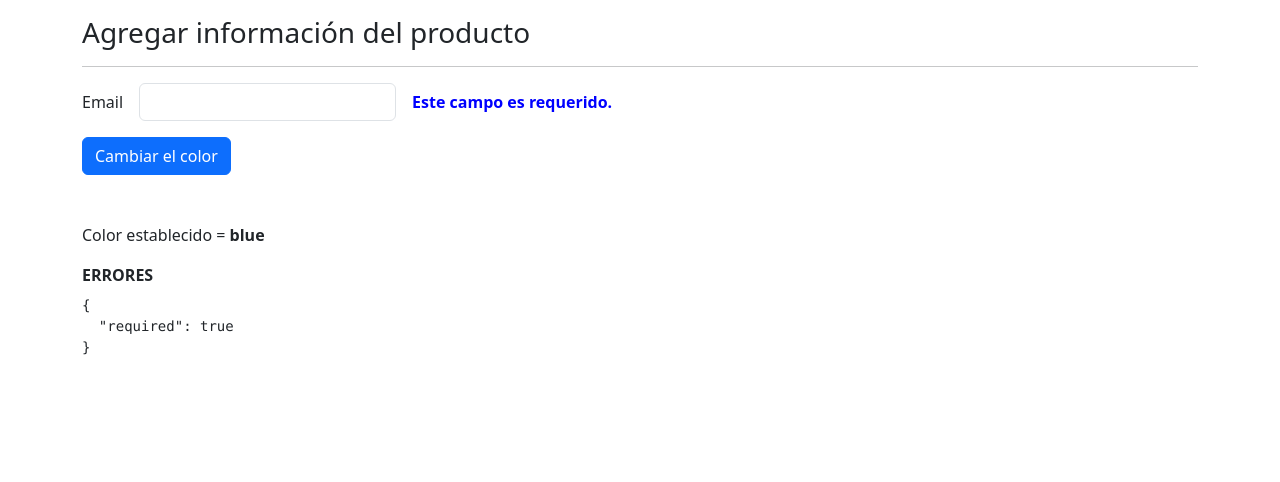
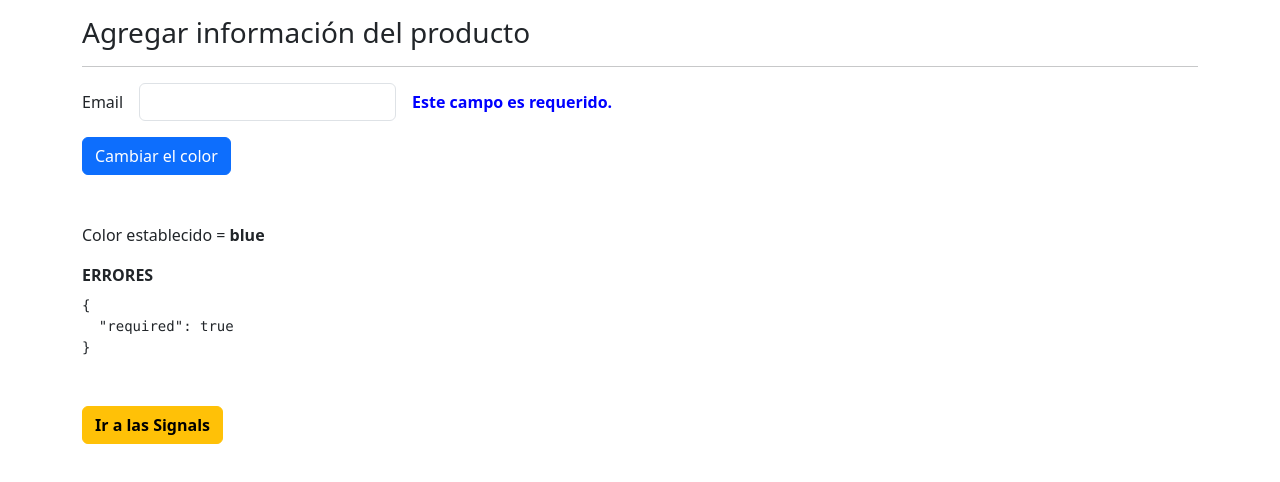
Before and after one commit to AminEl93/DirectiveSignalsApp, an Angular app: page /products/product in a window 1280 px wide. Shown: the top 482 px of the page. Built offline with nearby package versions, Linux system fonts and the light colour scheme.

Commit message:
Botones para conectar el módulo del Producto con el de las Signals

```diff
--- a/src/app/products/pages/product-page/product-page.component.html
+++ b/src/app/products/pages/product-page/product-page.component.html
@@ -37,3 +37,7 @@
     <span class="fw-bold">ERRORES</span>
     <pre class="mt-2">{{ colorForm.get('name')?.errors | json }}</pre>
 </div>
+
+<div class="mt-5">
+   <button class="btn btn-warning fw-bold" [routerLink]="['/signals/counter']">Ir a las Signals</button>
+</div>
--- a/src/app/signals/components/side-menu/side-menu.component.html
+++ b/src/app/signals/components/side-menu/side-menu.component.html
@@ -8,3 +8,7 @@
         {{ item.title }}
     </li>
 </ul>
+
+<div class="mt-5">
+    <button class="btn btn-warning fw-bold" [routerLink]="['/products/product']">Ir al Producto</button>
+</div>
```
